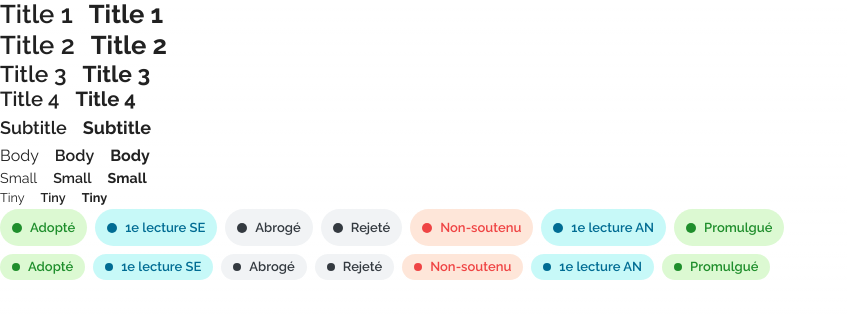
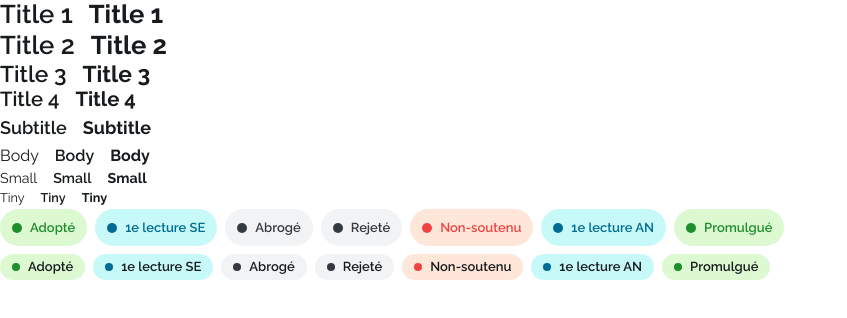
Before and after one commit to regardscitoyens/nosdeputes-front, a Next.js app: page /theme in a window 1280 px wide. Shown: the top 318 px of the page, without its empty margins (0-847 px from the left). Built offline with nearby package versions, Linux system fonts and the light colour scheme.

Commit message:
feat(theme):text default color + StatusChip small color

```diff
--- a/components/StatusChip/index.tsx
+++ b/components/StatusChip/index.tsx
@@ -39,6 +39,7 @@ const StyledStatusChip = styled(StatusChip, {
     ...(size === "small" && {
       height: 26,
       borderRadius: 26 / 2,
+      color: theme.palette.grey[900],
     }),
     [`& .${chipClasses.label}`]: {
       paddingLeft: theme.spacing(1),
--- a/components/ThemeRegistry/theme.ts
+++ b/components/ThemeRegistry/theme.ts
@@ -49,6 +49,9 @@ const theme = createTheme({
     body1: { fontSize: "1rem" },
     body2: { fontSize: "0.889rem" },
     caption: { fontSize: "0.79rem" },
+    allVariants: {
+      color: "#171B1E",
+    },
   },
   components: {},
 });
```
